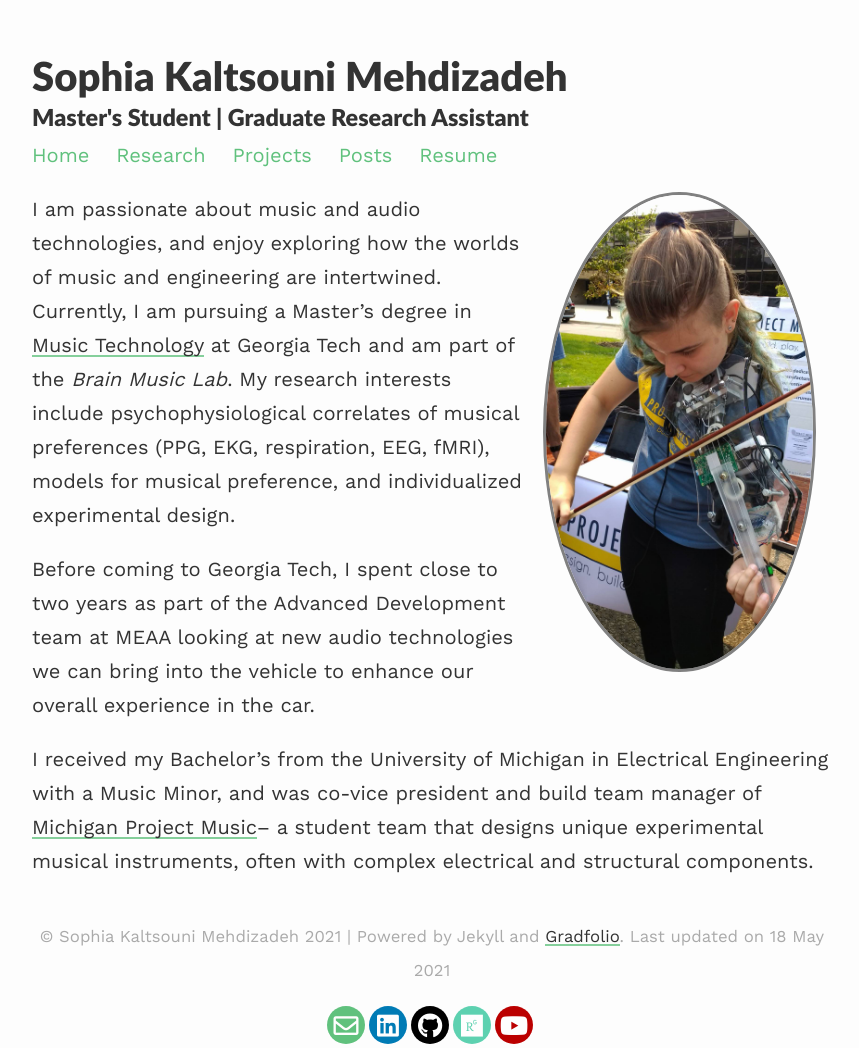
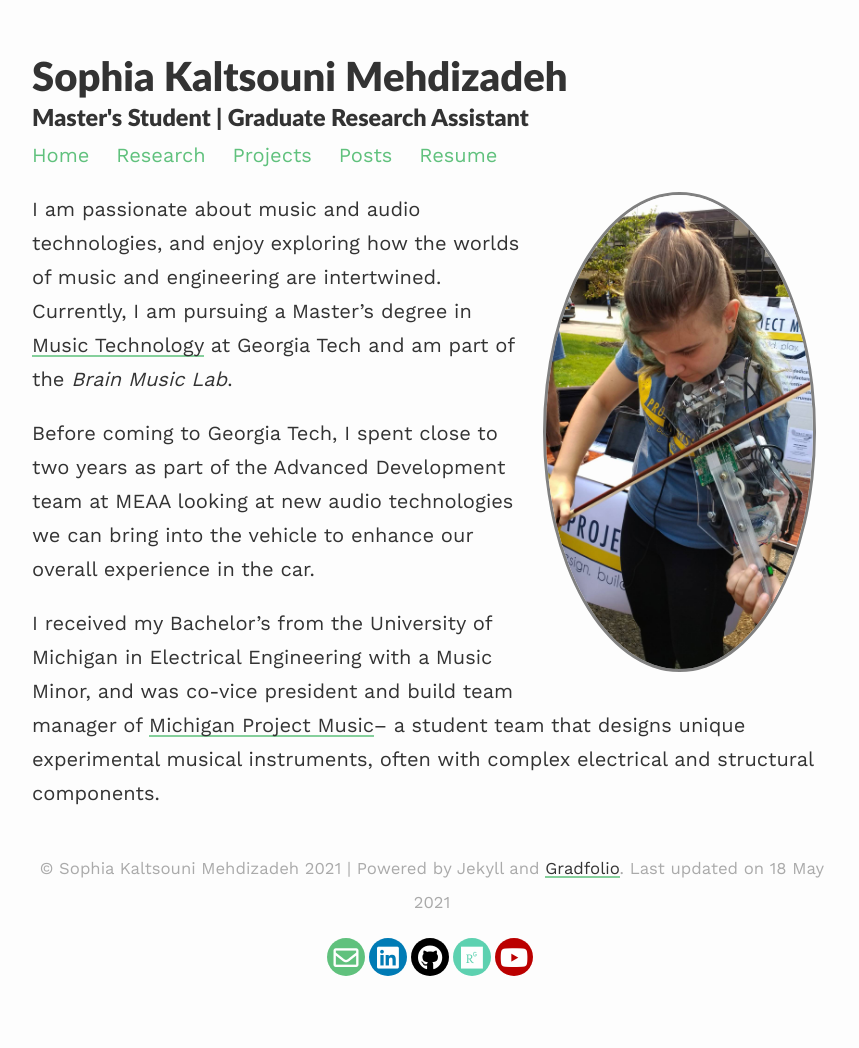
Before and after one commit to smehdizadeh/smehdizadeh.github.io, a Jekyll site: the page built from index.md, in a window 1280 px wide. Shown: the whole page, without its empty margins (208-1067 px from the left). Built offline with Jekyll 4.4.1, drawn with Linux system fonts in a browser that asks for light colours; nearby versions of some CDN libraries; after the commit the page ends 980 px from its top, so only the background shows below that.

Commit message:
Update index.md

```diff
--- a/index.md
+++ b/index.md
@@ -7,7 +7,7 @@
 published: true
 ---
 
-I am passionate about music and audio technologies, and enjoy exploring how the worlds of music and engineering are intertwined. Currently, I am pursuing a Master's degree in [Music Technology](https://music.gatech.edu/master-science-music-technology) at Georgia Tech and am part of the *Brain Music Lab*. My research interests include psychophysiological correlates of musical preferences (PPG, EKG, respiration, EEG, fMRI), models for musical preference, and individualized experimental design.
+I am passionate about music and audio technologies, and enjoy exploring how the worlds of music and engineering are intertwined. Currently, I am pursuing a Master's degree in [Music Technology](https://music.gatech.edu/master-science-music-technology) at Georgia Tech and am part of the *Brain Music Lab*.
 
 Before coming to Georgia Tech, I spent close to two years as part of the Advanced Development team at MEAA looking at new audio technologies we can bring into the vehicle to enhance our overall experience in the car.
 
```
